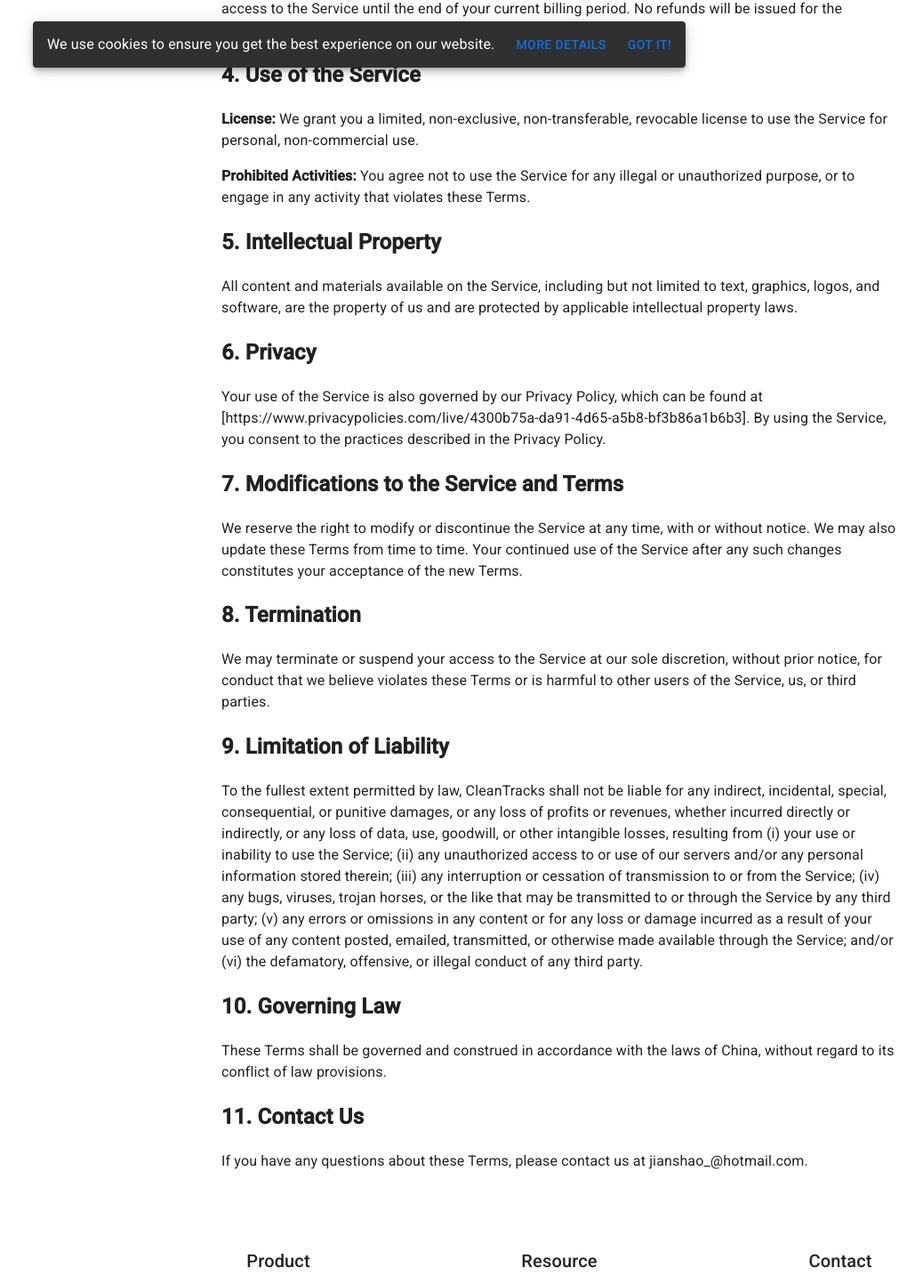
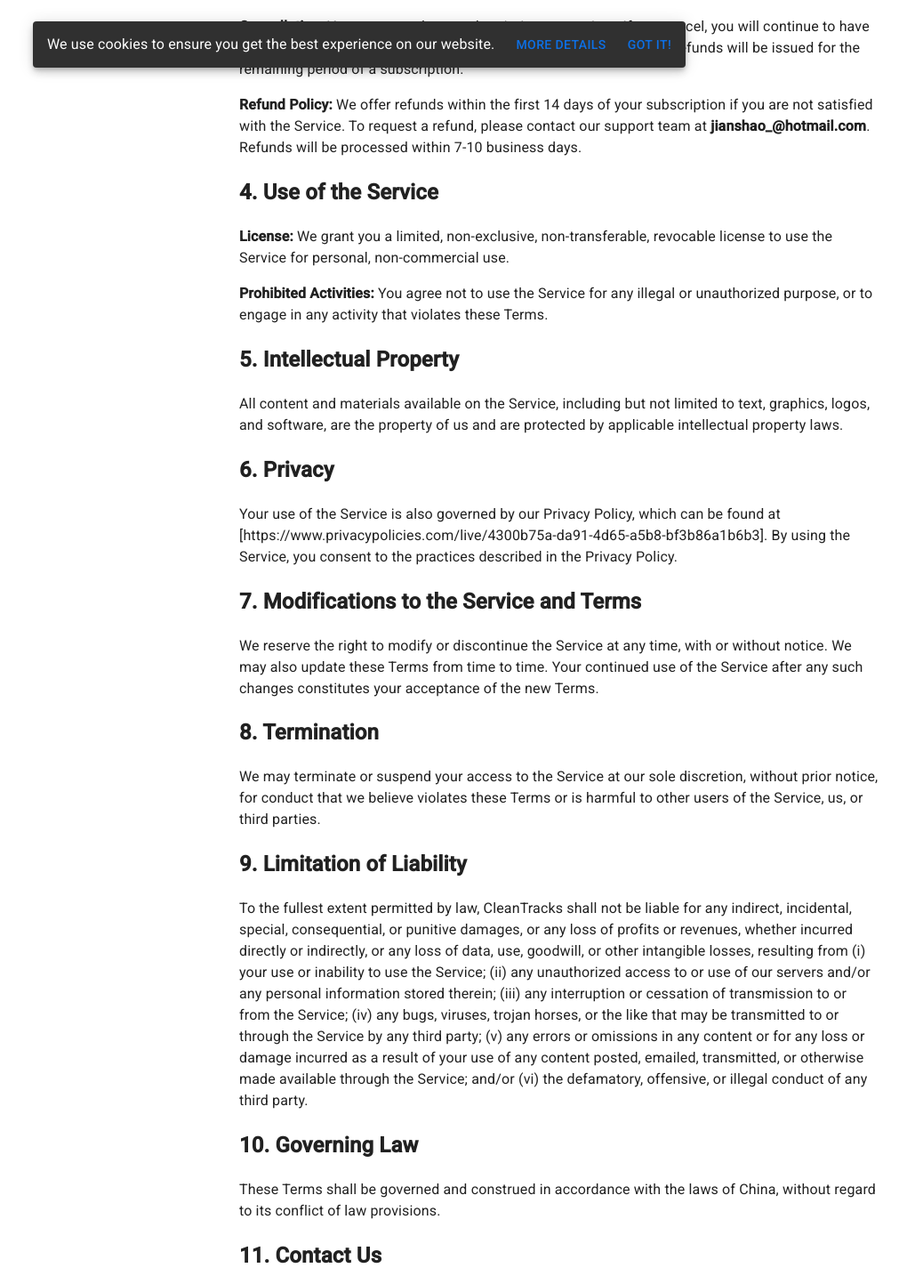
Before and after one commit to jianshao/cleantracks_website, a React (Create React App) app: page /serviceterm in a window 1280 px wide. Shown: the part 700-2143 px from the top of the page at 89% size, without its empty margins (11-1049 px from the left). Built offline with nearby package versions, Linux system fonts and the light colour scheme; a web font is replaced by a local one.

Commit message:
增加退款政策

```diff
--- a/src/logged_out/components/footer/Footer.js
+++ b/src/logged_out/components/footer/Footer.js
@@ -1,11 +1,18 @@
-import React from 'react';
-import { Container, Grid, Box, Typography, Link, IconButton } from '@mui/material';
-import GitHubIcon from '@mui/icons-material/GitHub';
-import TwitterIcon from '@mui/icons-material/Twitter';
+import React from "react";
+import {
+  Container,
+  Grid,
+  Box,
+  Typography,
+  Link,
+  IconButton,
+} from "@mui/material";
+import GitHubIcon from "@mui/icons-material/GitHub";
+import TwitterIcon from "@mui/icons-material/Twitter";
 
 const Footer = () => {
   return (
-    <Box component="footer" sx={{ bgcolor: 'background.paper', py: 6 }}>
+    <Box component="footer" sx={{ bgcolor: "background.paper", py: 6 }}>
       <Container maxWidth="lg">
         <Grid container spacing={4} justifyContent="center">
           {/* Product Section */}
@@ -13,7 +20,13 @@ const Footer = () => {
             <Typography variant="h6" gutterBottom align="center">
               Product
             </Typography>
-            <Link href="#" variant="body1" display="block" gutterBottom align="center">
+            <Link
+              href="#"
+              variant="body1"
+              display="block"
+              gutterBottom
+              align="center"
+            >
               Cleantracks
             </Link>
           </Grid>
@@ -23,10 +36,22 @@ const Footer = () => {
             <Typography variant="h6" gutterBottom align="center">
               Resource
             </Typography>
-            <Link href="#" variant="body1" display="block" gutterBottom align="center">
+            <Link
+              href="/serviceterm"
+              variant="body1"
+              display="block"
+              gutterBottom
+              align="center"
+            >
               Terms
             </Link>
-            <Link href="#" variant="body1" display="block" gutterBottom align="center">
+            <Link
+              href="https://www.privacypolicies.com/live/4300b75a-da91-4d65-a5b8-bf3b86a1b6b3"
+              variant="body1"
+              display="block"
+              gutterBottom
+              align="center"
+            >
               PrivatePolicy
             </Link>
           </Grid>
@@ -37,10 +62,18 @@ const Footer = () => {
               Contact
             </Typography>
             <Box display="flex" justifyContent="center">
-              <IconButton href="https://github.com/jianshao" aria-label="GitHub" color="inherit">
+              <IconButton
+                href="https://github.com/jianshao"
+                aria-label="GitHub"
+                color="inherit"
+              >
                 <GitHubIcon />
               </IconButton>
-              <IconButton href="https://x.com/tian26395" aria-label="Twitter" color="inherit">
+              <IconButton
+                href="https://x.com/tian26395"
+                aria-label="Twitter"
+                color="inherit"
+              >
                 <TwitterIcon />
               </IconButton>
             </Box>
--- a/src/logged_out/components/home/TermService.js
+++ b/src/logged_out/components/home/TermService.js
@@ -1,8 +1,9 @@
+import { Typography } from '@mui/material';
 import React from 'react';
 
 const TermsOfService = () => {
   return (
-    <div style={{ padding: '20px', maxWidth: '800px', margin: 'auto' }}>
+    <div style={{ padding: '40px', maxWidth: '800px', margin: 'auto' }}>
       <h1>Terms of Service</h1>
       <p>Last updated: 2024-08-06</p>
 
@@ -30,6 +31,9 @@ const TermsOfService = () => {
       <p>
         <strong>Cancellation:</strong> You can cancel your subscription at any time. If you cancel, you will continue to have access to the Service until the end of your current billing period. No refunds will be issued for the remaining period of a subscription.
       </p>
+      <Typography variant="body1" paragraph>
+        <strong>Refund Policy:</strong> We offer refunds within the first 14 days of your subscription if you are not satisfied with the Service. To request a refund, please contact our support team at <strong>jianshao_@hotmail.com</strong>. Refunds will be processed within 7-10 business days.
+      </Typography>
 
       <h2>4. Use of the Service</h2>
       <p>
@@ -71,7 +75,7 @@ const TermsOfService = () => {
 
       <h2>11. Contact Us</h2>
       <p>
-        If you have any questions about these Terms, please contact us at jianshao_@hotmail.com.
+        If you have any questions about these Terms, please contact us at <strong>jianshao_@hotmail.com</strong>.
       </p>
     </div>
   );
```
